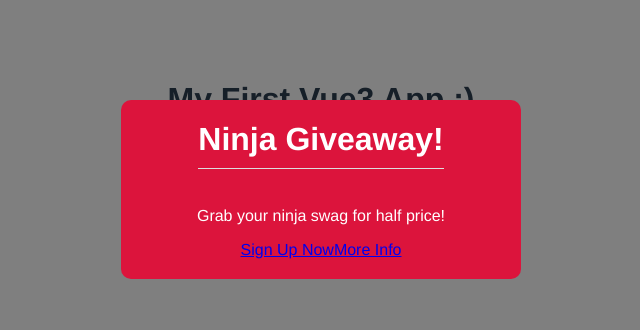
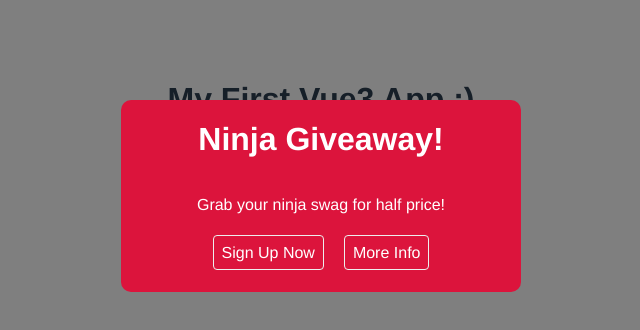
Before and after one commit to MacDavid1989/vue3-modal-project-practice, a Vue app: page / in a window 1280 px wide. Both pictures are taken after a click on the button "Open Modal". Shown: the top 330 px of the page, without its empty margins (319-959 px from the left). Built offline with nearby package versions, Linux system fonts and the light colour scheme.

Commit message:
style templates that are passed into the modal

```diff
--- a/src/components/Modal.vue
+++ b/src/components/Modal.vue
@@ -21,7 +21,7 @@
 };
 </script>
 
-<style scoped>
+<style >
 .modal {
   width: 400px;
   padding-bottom: 20px;
@@ -29,11 +29,30 @@
   background: white;
   border-radius: 10px;
 }
+.modal .actions {
+  text-align: center;
+  margin: 30px 0 10px 0;
+  color: #333;
+}
+.modal .actions a {
+  color: #333;
+  padding: 8px;
+  border: 1px solid #eee;
+  border-radius: 4px;
+  text-decoration: none;
+  margin: 10px;
+}
 .modal.sale {
   background: crimson;
   color: white;
 }
 .modal.sale h1 {
+  color: white;
+}
+.modal.sale .actions {
+  color: white;
+}
+.modal.sale .actions a {
   color: white;
 }
 .backdrop {
@@ -43,7 +62,7 @@
   width: 100%;
   height: 100%;
 }
-h1 {
+.modal h1 {
   color: aqua;
   border: none;
   padding: 0;
```
